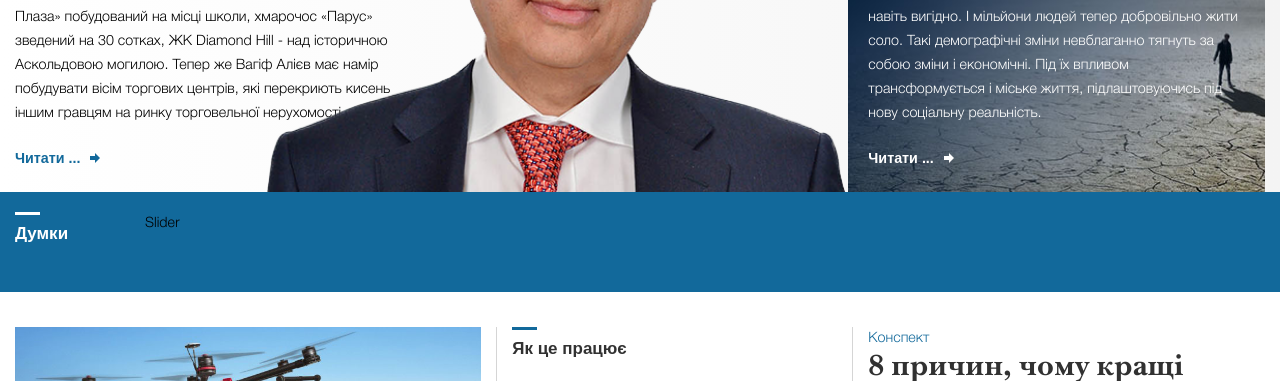
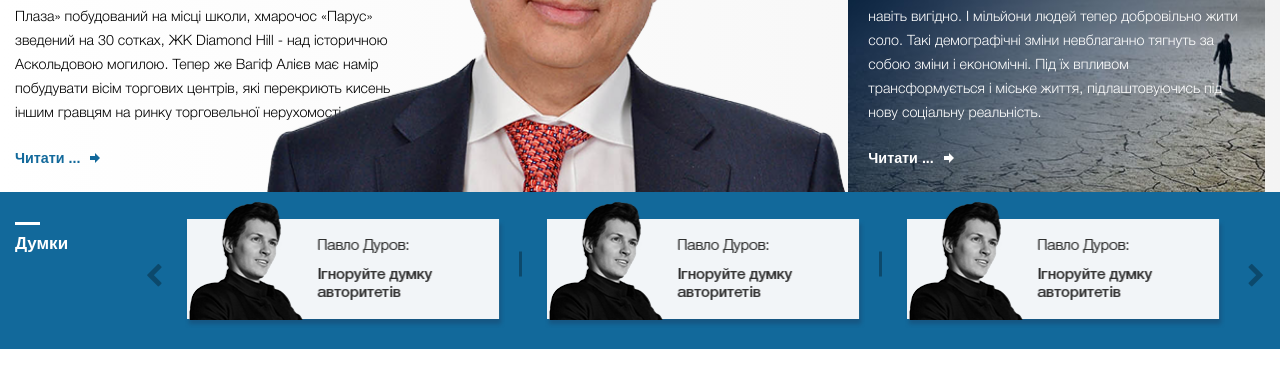
Before and after one commit to mdvs-pro/site-kfund-media, a website: page index.html in a window 1280 px wide. Shown: the part 369-750 px from the top of the page. Drawn offline with nearby package versions, Linux system fonts and the light colour scheme; a web font is replaced by a local one.

Commit message:
add slider demo

```diff
--- a/assets/js/include.js
+++ b/assets/js/include.js
@@ -1,5 +1,5 @@
 jQuery(document).ready(function ($) {
-
+	initSliders();
 });
 
 jQuery(window).load(function () {
@@ -29,3 +29,13 @@ var mobileNav = {
 		$(this.className).hasClass(this.activeClass) ? this.close() : this.open();
 	}
 };
+
+function initSliders(){
+	$('.js_ideas__slider').owlCarousel({
+		margin:40,
+		nav:true,
+		stagePadding:40,
+		loop:true,
+		navText:['<i class="fa fa-chevron-left" aria-hidden="true"></i>','<i class="fa fa-chevron-right" aria-hidden="true"></i>']
+	});
+}
--- a/assets/scss/partials/frontpage/_ideas.scss
+++ b/assets/scss/partials/frontpage/_ideas.scss
@@ -1,7 +1,6 @@
 .ideas {
-  padding: 2rem 0;
+  padding: 3rem 0 0;
   margin-bottom: 3.5rem;
-  height: 10rem;
   background: $secondary_color;
 
   .heading {
@@ -12,3 +11,50 @@
     }
   }
 }
+
+.slider {
+
+  &__div {
+    transform: translateY(-2.1rem);
+  }
+
+  .active &__item {
+
+    &:before {
+      position: absolute;
+      content: '';
+      right: -1.7rem;
+      @extend %vam;
+      width: 0.3rem;
+      height: 2.5rem;
+      background: #000000;
+      opacity: 0.3;
+    }
+  }
+
+  .owl-item.active + .owl-item.active + .owl-item.active &__item {
+
+    &:before {
+      display: none;
+    }
+  }
+}
+
+
+.owl-nav {
+  width: 100%;
+  @extend %cam;
+  font-size: 2.5rem;
+  color: #000000;
+  opacity: 0.3;
+}
+
+.owl-prev {
+  position: absolute;
+  left: 0;
+}
+
+.owl-next {
+  position: absolute;
+  right: 0;
+}
--- a/index.html
+++ b/index.html
@@ -7,6 +7,7 @@
     <meta name="viewport" content="width=device-width, initial-scale=1">
     <link rel="icon" href="favicon.ico" type="image/x-icon" />
     <link rel="stylesheet" href="assets/css/font-awesome.min.css">
+    <link rel="stylesheet" href="assets/css/owl.carousel.min.css">
     <link rel="stylesheet" href="style.css">
 </head>
 <body class="home">
@@ -160,7 +161,15 @@
             <div class="row">
                 <div class="col-12">
                     <p class="heading heading--left">Думки</p>
-                    Slider
+                    <div class="slider__div">
+                        <div class="slider ideas__slider js_ideas__slider owl-carousel">
+                            <div class="slider__item"><img src="assets/images/ideas-demo.png" alt="demo"></div>
+                            <div class="slider__item"><img src="assets/images/ideas-demo.png" alt="demo"></div>
+                            <div class="slider__item"><img src="assets/images/ideas-demo.png" alt="demo"></div>
+                            <div class="slider__item"><img src="assets/images/ideas-demo.png" alt="demo"></div>
+                            <div class="slider__item"><img src="assets/images/ideas-demo.png" alt="demo"></div>
+                        </div>
+                    </div>
                 </div>
             </div>
         </div>
@@ -426,6 +435,7 @@
 
 <script src="//ajax.googleapis.com/ajax/libs/jquery/1.11.2/jquery.min.js"></script>
 <script>window.jQuery || document.write('<script src="assets/js/libs/jquery-1.11.2.min.js"><\/script>')</script>
+<script src="assets/js/libs/owl.carousel.min.js"></script>
 <script src="assets/js/include.js"></script>
 </body>
 </html>
```
Also changed, not shown: assets/scss/style.scss (+10 -6 lines), src/index.html (+2 -0 lines), src/partials/frontpage/ideas.html (+9 -1 lines), assets/css/owl.carousel.min.css (added), assets/images/ideas-demo.jpg (added), assets/images/ideas-demo.png (added), assets/js/libs/owl.carousel.min.js (added), style.css.
